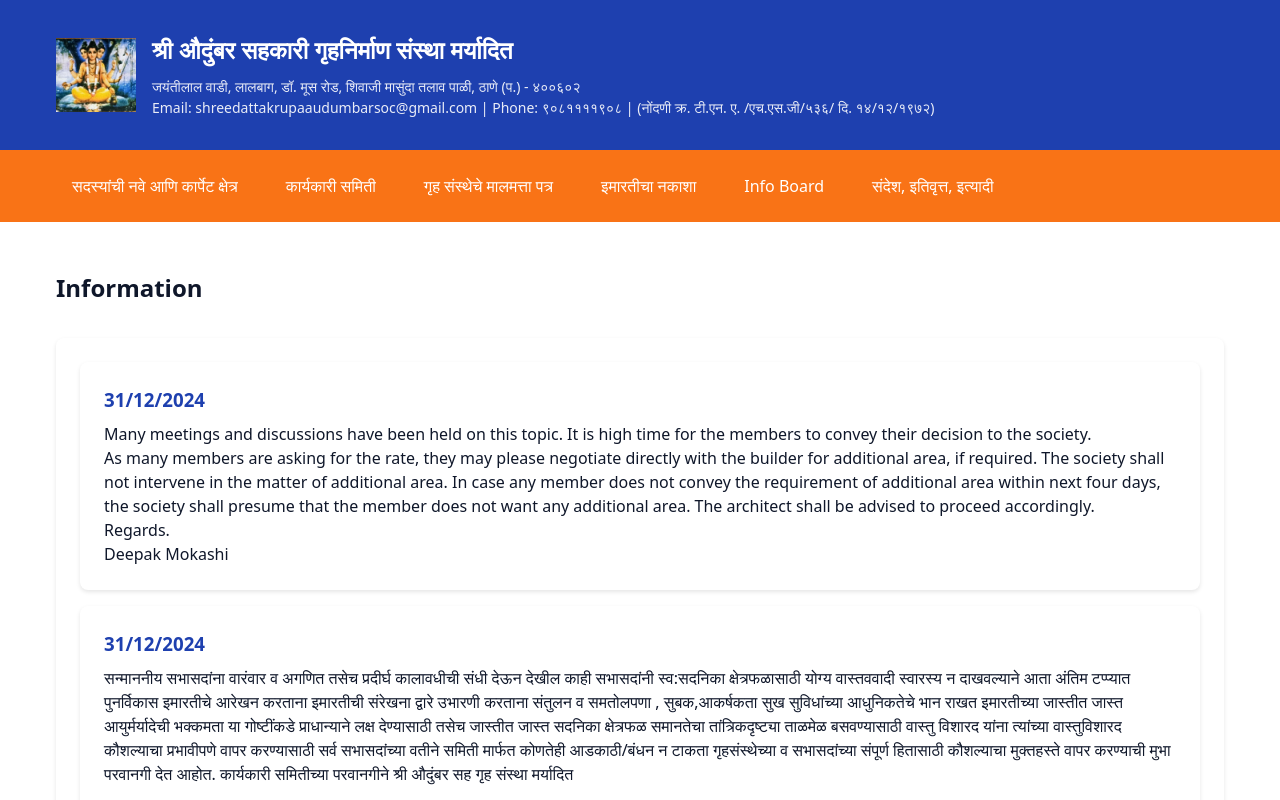
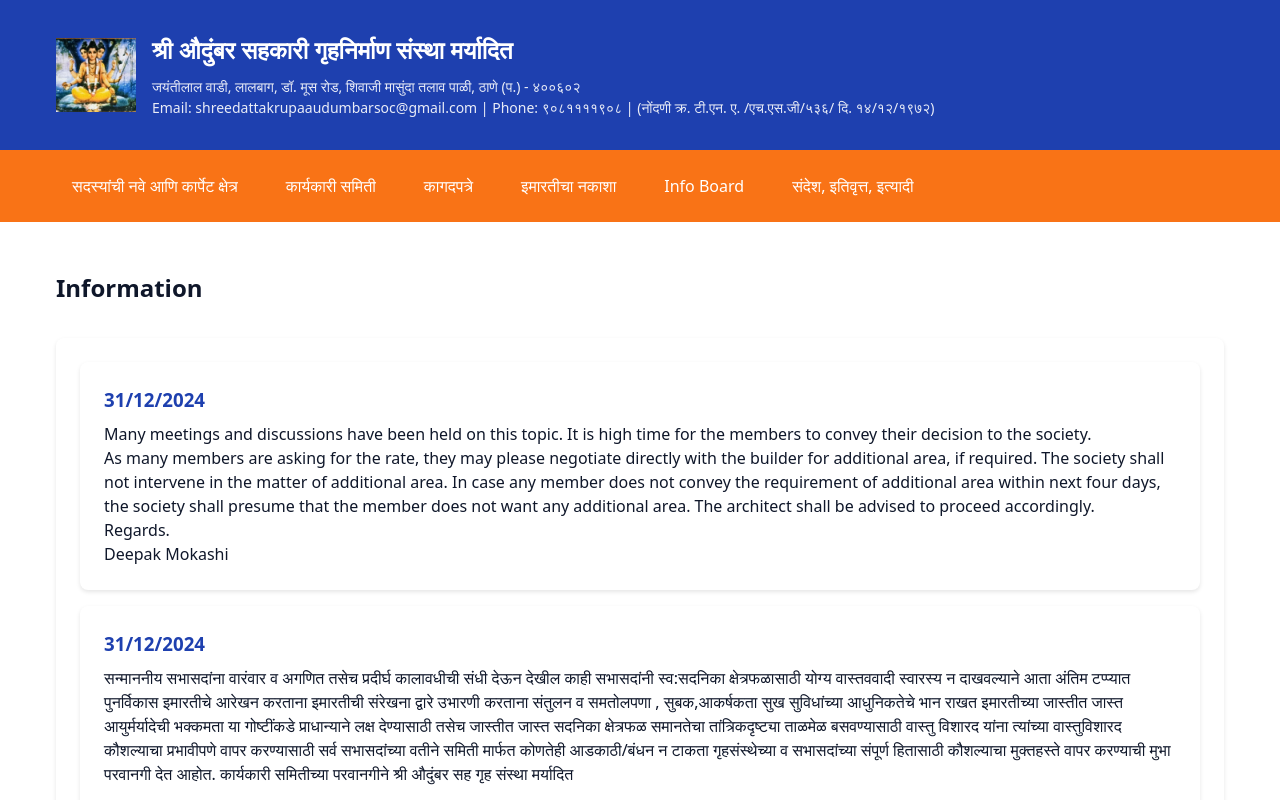
Before and after one commit to shree-datta-krupa-audumbar/shree-datta-krupa-audumbar.github.io, a plain HTML site: page info.html in a window 1280 px wide. Shown: the top 800 px of the page. Drawn offline with Linux system fonts and the light colour scheme; sample sign-in values are in the browser's storage.

Commit message:
Update info.html

```diff
--- a/info.html
+++ b/info.html
@@ -30,7 +30,7 @@
             <ul class="nav-list">
                 <li><a href="members.html" class="nav-link">सदस्यांची नवे आणि कार्पेट क्षेत्र </a></li>
                 <li><a href="board.html" class="nav-link">कार्यकारी समिती</a></li>
-                <li><a href="property.html" class="nav-link">गृह संस्थेचे मालमत्ता पत्र</a></li>
+                <li><a href="property.html" class="nav-link">कागदपत्रे</a></li>
                 <li><a href="floorplan.html" class="nav-link">इमारतीचा नकाशा</a></li>
                 <li><a href="info.html" class="nav-link">Info Board</a></li>
                 <li><a href="notice.html" class="nav-link">संदेश, इतिवृत्त, इत्यादी</a></li>
```
